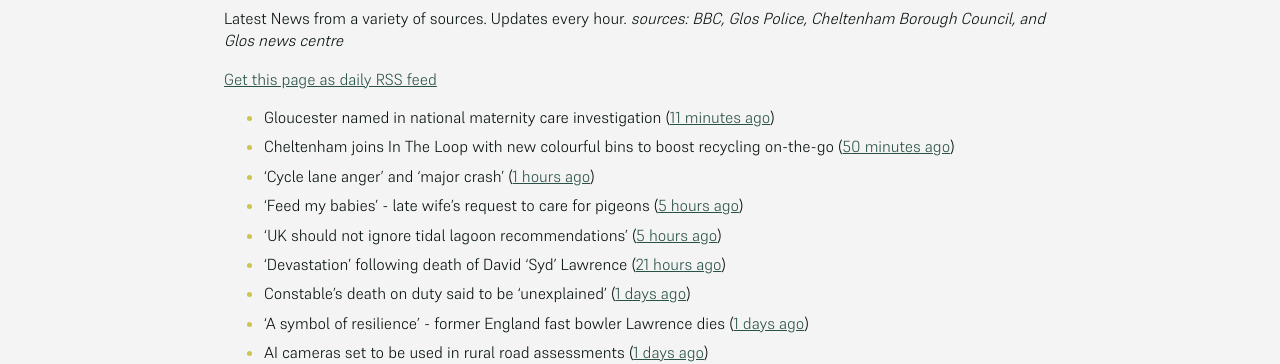
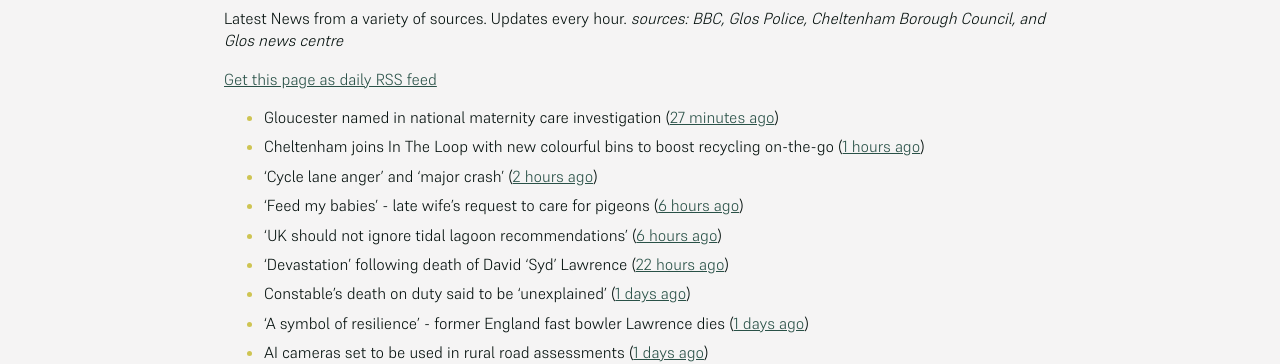
Before and after one commit to mat-0/cheltenham-open-data, a Jekyll site: the page built from _pages/news.md, in a window 1280 px wide. Shown: the part 266-630 px from the top of the page. Built offline with Jekyll 4.4.1, drawn with Linux system fonts in a browser that asks for light colours.

Commit message:
Updated 2025-06-23 11:57:48

```diff
--- a/_pages/news.md
+++ b/_pages/news.md
@@ -12,12 +12,12 @@ _sources: BBC, Glos Police, Cheltenham Borough Council, and Glos news centre_
 [Get this page as daily RSS feed](/daily.rss)
 
 <!-- news_marker starts -->
-- Gloucester named in national maternity care investigation ([11 minutes ago](https://www.bbc.com/news/articles/c994x95yygyo))
-- Cheltenham joins In The Loop with new colourful bins to boost recycling on-the-go ([50 minutes ago](https://www.cheltenham.gov.uk/news/article/3022/cheltenham_joins_in_the_loop_with_new_colourful_bins_to_boost_recycling_on-the-go))
-- 'Cycle lane anger' and 'major crash' ([1 hours ago](https://www.bbc.com/news/articles/cy0w90d8dn6o))
-- 'Feed my babies' - late wife's request to care for pigeons ([5 hours ago](https://www.bbc.com/news/videos/cn5kz4470rqo))
-- 'UK should not ignore tidal lagoon recommendations' ([5 hours ago](https://www.bbc.com/news/articles/cvgd5ey411mo))
-- 'Devastation' following death of David 'Syd' Lawrence ([21 hours ago](https://www.bbc.com/news/articles/cvg9r0j5g08o))
+- Gloucester named in national maternity care investigation ([27 minutes ago](https://www.bbc.com/news/articles/c994x95yygyo))
+- Cheltenham joins In The Loop with new colourful bins to boost recycling on-the-go ([1 hours ago](https://www.cheltenham.gov.uk/news/article/3022/cheltenham_joins_in_the_loop_with_new_colourful_bins_to_boost_recycling_on-the-go))
+- 'Cycle lane anger' and 'major crash' ([2 hours ago](https://www.bbc.com/news/articles/cy0w90d8dn6o))
+- 'Feed my babies' - late wife's request to care for pigeons ([6 hours ago](https://www.bbc.com/news/videos/cn5kz4470rqo))
+- 'UK should not ignore tidal lagoon recommendations' ([6 hours ago](https://www.bbc.com/news/articles/cvgd5ey411mo))
+- 'Devastation' following death of David 'Syd' Lawrence ([22 hours ago](https://www.bbc.com/news/articles/cvg9r0j5g08o))
 - Constable's death on duty said to be 'unexplained' ([1 days ago](https://www.bbc.com/news/articles/c39z0d12k88o))
 - 'A symbol of resilience' - former England fast bowler Lawrence dies ([1 days ago](https://www.bbc.com/sport/cricket/articles/c07d973k0zzo))
 - AI cameras set to be used in rural road assessments ([1 days ago](https://www.bbc.com/news/articles/c62g921l14jo))
```
Also changed, not shown: _data/flood.json (+4 -4 lines), _pages/fix-my-street.md (+2 -2 lines), index.md (+5 -5 lines).
